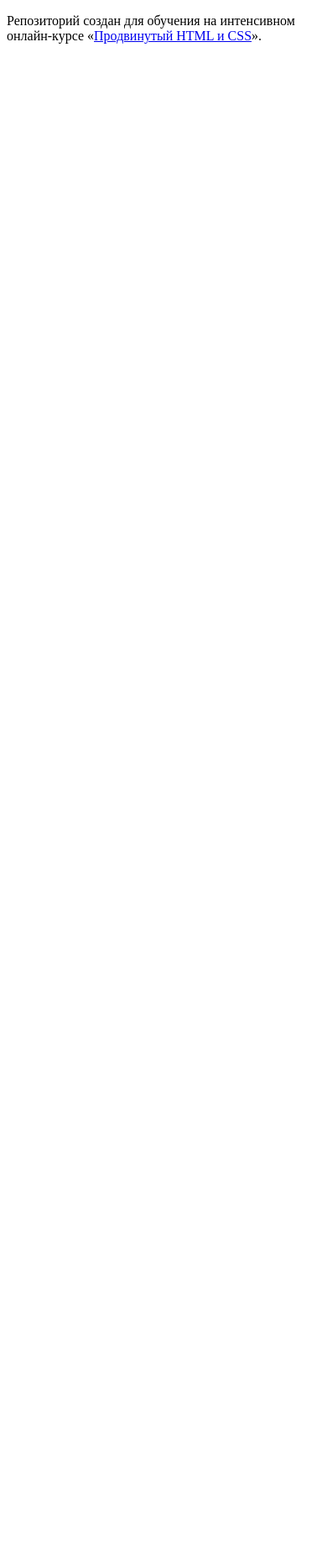
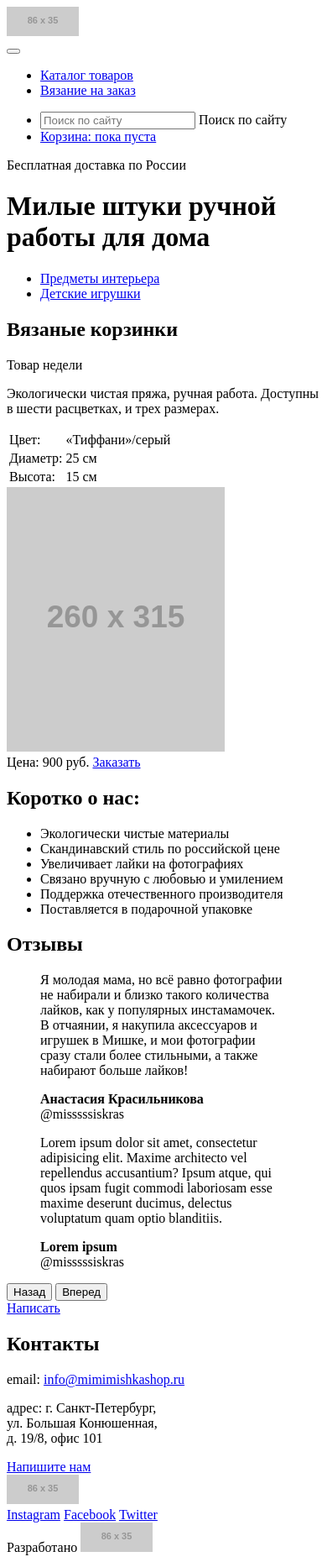
Before and after one commit to k-art/109874-mishka, a website: page index.html in a window 390 px wide. Shown: the whole page at 84% size. Before the commit the page ends 844 px from the top, so only its background shows below. Drawn offline with Linux system fonts and the light colour scheme; placeholder pictures from the web are drawn by us.

Commit message:
add html files for mobile

```diff
--- a/index.html
+++ b/index.html
@@ -2,11 +2,153 @@
 <html lang="ru">
   <head>
     <meta charset="utf-8">
-    <title>HTML Academy: Мишка</title>
+    <meta name="viewport" content="width=device-width, initial-scale=1">
+    <title>HTML Academy: Mishka</title>
   </head>
+
   <body>
+    <header class="page-header">
+      <div class="logo">
+        <a><img src="http://placehold.it/86x35"></a>
+      </div>
 
-    <p>Репозиторий создан для обучения на интенсивном онлайн‑курсе «<a href="https://htmlacademy.ru/intensive/adaptive">Продвинутый HTML и CSS</a>».</p>
+      <nav class="main-nav main-nav--no-js">
+        <button class="main-nav__toggle" type="button"></button>
+
+        <ul class="main-nav__list">
+          <li class="main-nav__item"><a href="#">Каталог товаров</a></li>
+          <li class="main-nav__item"><a href="#">Вязание на заказ</a></li>
+        </ul>
+
+        <ul class="main-menu__list main-menu__list--dashbord">
+          <li class="main-nav__item">
+            <form action="#" method="get">
+              <input id="search" type="search" placeholder="Поиск по сайту">
+              <label for="search">Поиск по сайту</label>
+            </form>
+          </li>
+          <li class="main-nav__item"><a href="#">Корзина: <span>пока пуста</span></a>
+          </li>
+        </ul>
+      </nav>
+
+      <span class="page-header__delivery">Бесплатная доставка по России</span>
+
+      <h1 class="page-header__title">Милые штуки ручной
+работы для дома</h1>
+      <div class="sub-nav">
+        <ul>
+          <li class="sub-nav__item"><a href="#">Предметы интерьера</a></li>
+          <li class="sub-nav__item"><a href="#">Детские игрушки</a></li>
+        </ul>
+      </div>
+    </header>
+
+    <main class="main-content">
+
+      <article class="product">
+        <h2 class="product__title">Вязаные корзинки</h2>
+        <span class="product__note">Товар недели</span>
+        <p class="product__text">Экологически чистая пряжа, ручная работа. Доступны в шести расцветках, и трех размерах.</p>
+
+        <table class="product__details">
+          <tr>
+            <td>Цвет:</td>
+            <td>&laquo;Тиффани&raquo;/серый</td>
+          </tr>
+          <tr>
+            <td>Диаметр:</td>
+            <td>25 см</td>
+          </tr>
+          <tr>
+            <td>Высота:</td>
+            <td>15 см</td>
+          </tr>
+        </table>
+
+        <div class="product__image">
+          <picture>
+            <img src="http://placehold.it/260x315" alt="Вязаные корзинки">
+          </picture>
+        </div>
+        <div class="product__sale">
+          <span class="product__price">Цена: 900 руб.</span>
+          <a href="#" class="btn">Заказать</a>
+        </div>
+      </article>
+
+      <section class="about">
+        <h2 class="about__title">Коротко о нас:</h2>
+        <ul class="about__list">
+          <li class="about__item">Экологически
+чистые материалы</li>
+          <li class="about__item">Скандинавский стиль
+по российской цене</li>
+          <li class="about__item">Увеличивает лайки
+на фотографиях</li>
+          <li class="about__item">Связано вручную с
+любовью и умилением</li>
+          <li class="about__item">Поддержка отечественного производителя</li>
+          <li class="about__item">Поставляется в
+подарочной упаковке</li>
+        </ul>
+      </section>
+
+      <section class="reviews">
+        <h2 class="reviews__title">Отзывы</h2>
+
+        <blockquote class="review review--active">
+          <p class="review__content">
+            Я молодая мама, но всё равно фотографии не набирали и близко такого количества лайков, как у популярных инстамамочек. В отчаянии, я накупила аксессуаров и игрушек в Мишке, и мои фотографии сразу стали более стильными, а также набирают больше лайков!
+          </p>
+          <span class="review__author"><b>Анастасия Красильникова</b><br>@misssssiskras</span>
+        </blockquote>
+
+        <blockquote class="review">
+          <p class="review__content">
+            Lorem ipsum dolor sit amet, consectetur adipisicing elit. Maxime architecto vel repellendus accusantium? Ipsum atque, qui quos ipsam fugit commodi laboriosam esse maxime deserunt ducimus, delectus voluptatum quam optio blanditiis.
+          </p>
+          <span class="review__author"><b>Lorem ipsum</b><br>@misssssiskras</span>
+        </blockquote>
+
+        <div class="reviews__controls">
+          <button class="reviews__control reviews__control--left" type="button">Назад</button>
+          <button class="reviews__control reviews__control--right" type="button">Вперед</button>
+        </div>
+        <a href="#" class="btn">Написать</a>
+      </section>
+
+      <section class="contacts">
+        <h2 class="contacts__title">Контакты</h2>
+        <div class="contacts__item">
+          <span>email:</span>
+          <a href="mailto:info@mimimishkashop.ru">info@mimimishkashop.ru</a>
+        </div>
+        <div class="contacts__item">
+          <p><span>адрес:</span> г. Санкт-Петербург,<br>ул. Большая Конюшенная,<br>д. 19/8, офис 101</p>
+        </div>
+        <div class="contacts__map"></div>
+        <a href="#" class="btn">Напишите нам</a>
+      </section>
+    </main>
+
+    <footer class="page-footer">
+      <div class="logo">
+        <a><img src="http://placehold.it/86x35"></a>
+      </div>
+
+      <div class="social-links">
+        <a href="#">Instagram</a>
+        <a href="#">Facebook</a>
+        <a href="#">Twitter</a>
+      </div>
+
+      <div class="copyright">
+        <span>Разработано</span>
+        <a href="#" title="HTML Academy"><img src="http://placehold.it/86x35" alt="HTML Academy"></a>
+      </div>
+
+    </footer>
 
   </body>
 </html>
```
Also changed, not shown: catalog.html (added, +120 -0 lines), form.html (added, +151 -0 lines).
